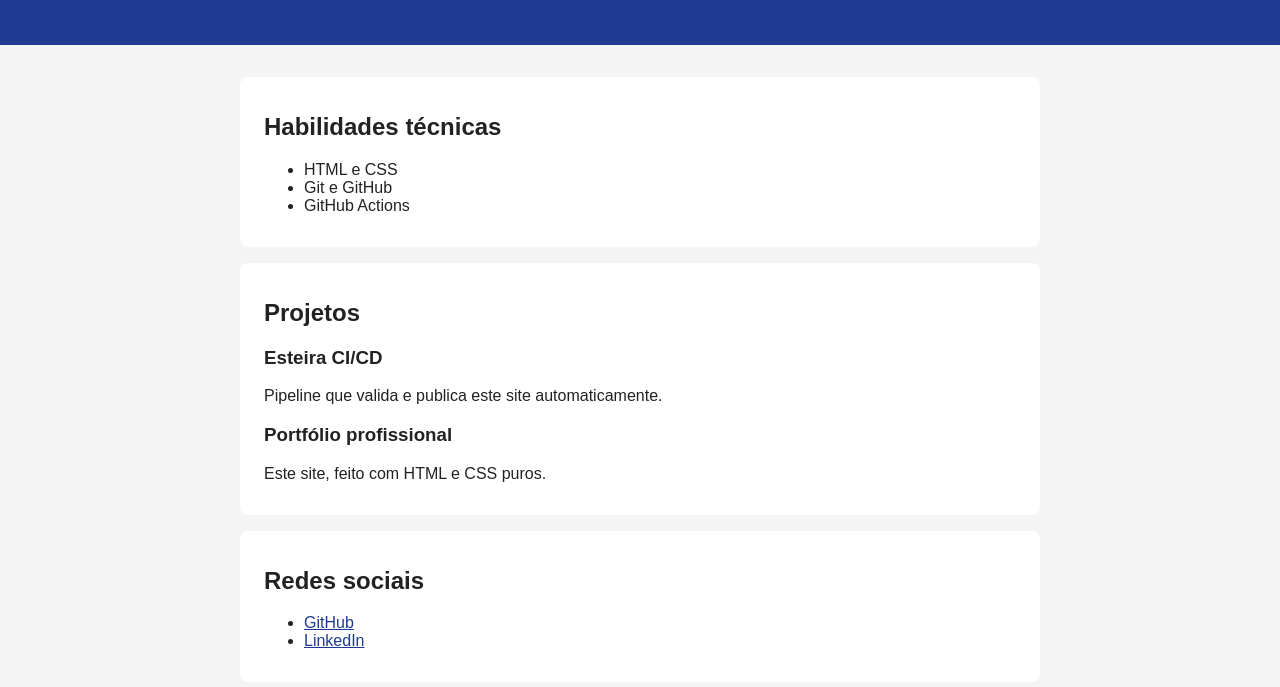
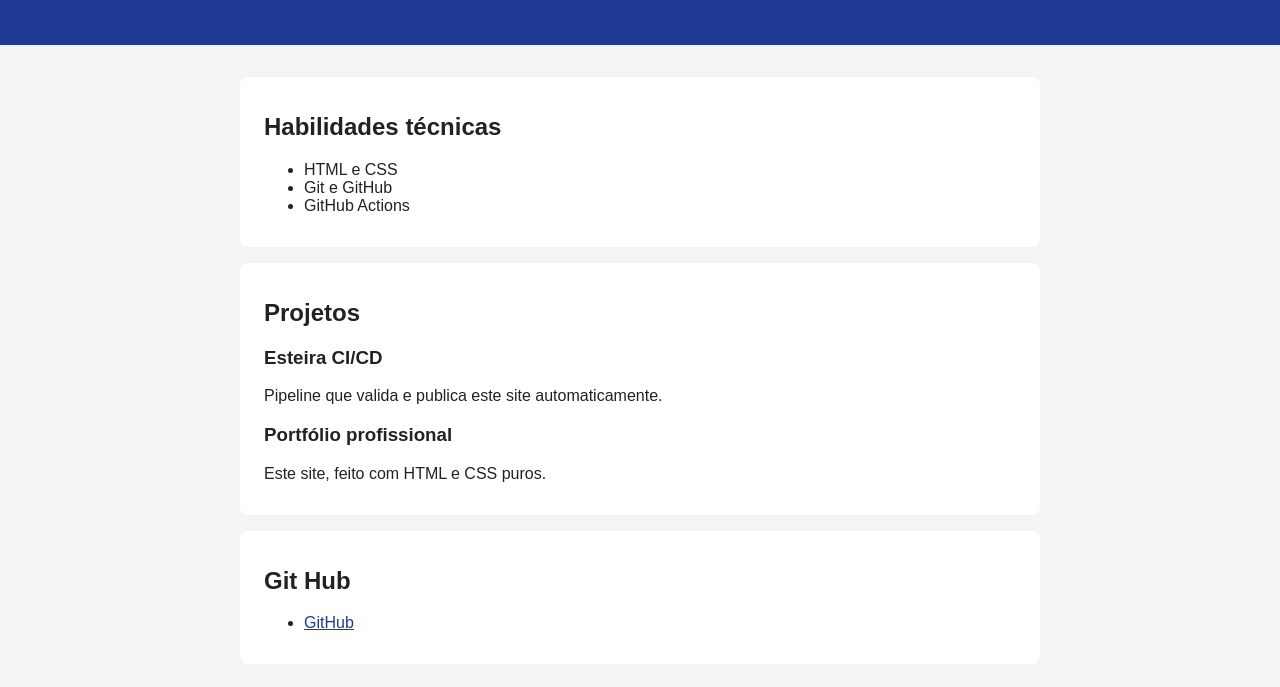
Before and after one commit to kelyacoosta/portfolio, a website: page index.html in a window 1280 px wide. Shown: the part 151-838 px from the top of the page. Drawn offline with Linux system fonts and the light colour scheme.

```diff
--- a/index.html
+++ b/index.html
@@ -36,10 +36,9 @@
     </section>
 <dev>
     <section>
-      <h2>Redes sociais</h2>
+      <h2>Git Hub</h2>
       <ul>
         <li><a href="https://github.com/kelyacoosta">GitHub</a></li>
-        <li><a href="https://www.linkedin.com/in/kelyacoosta">LinkedIn</a></li>
       </ul>
     </section>
   </main>
```
Also changed, not shown: 1 other file.
